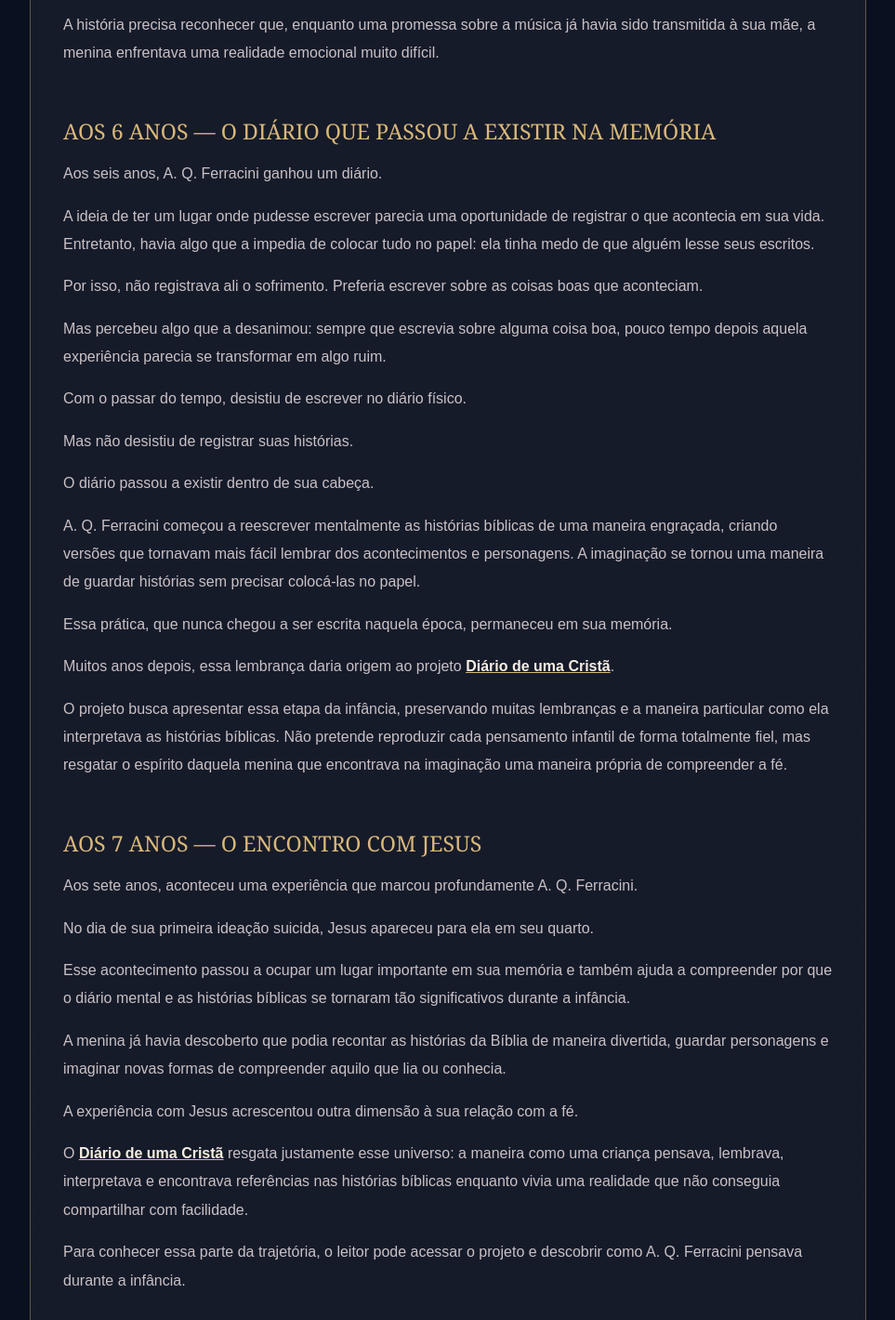
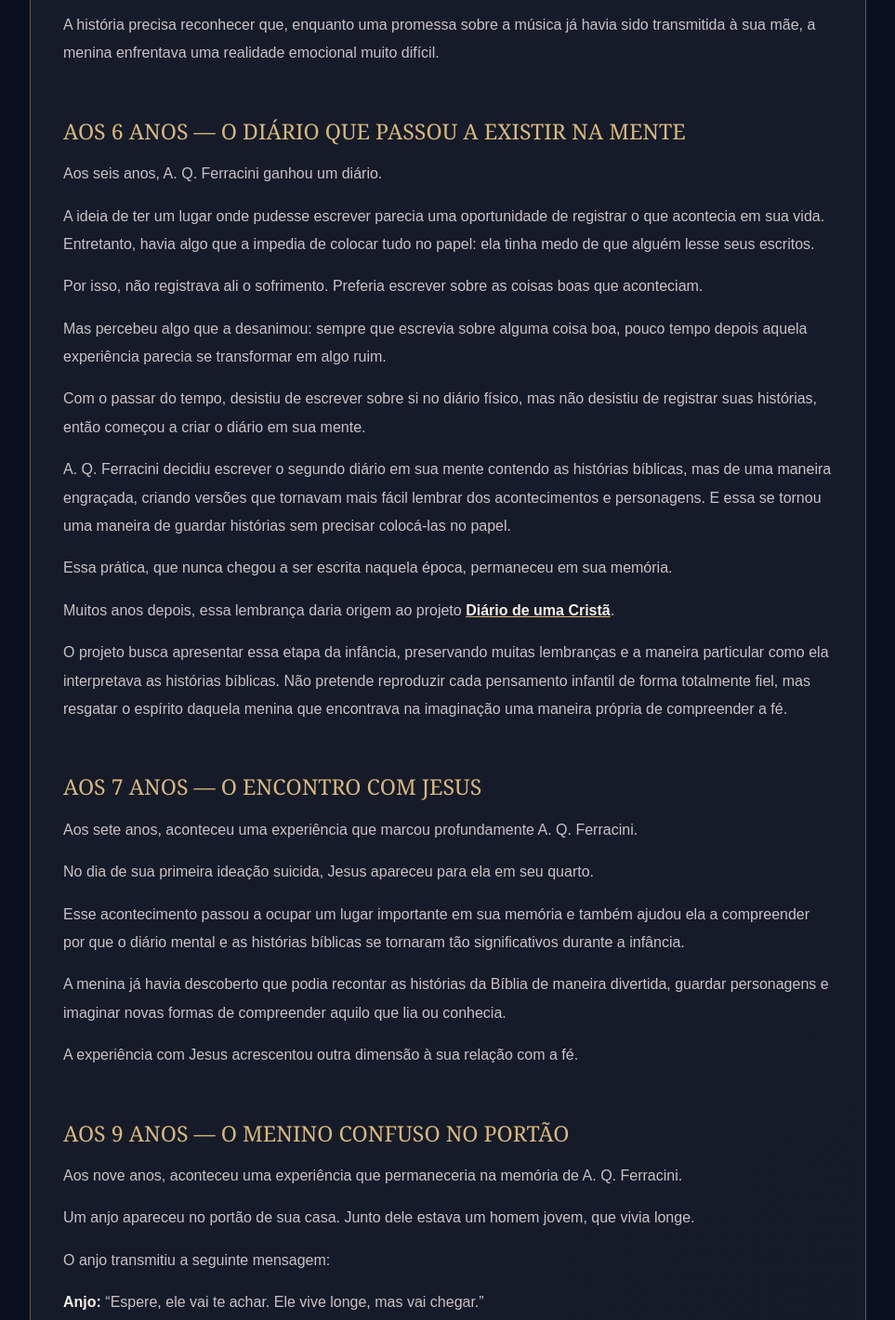
Before and after one commit to anaferracini/faithexpanse, a plain HTML site: page trajetoria.html in a window 1280 px wide. Shown: the part 1930-3350 px from the top of the page at 93% size, without its empty margins (158-1121 px from the left). Drawn offline with Linux system fonts and the light colour scheme.

Commit message:
Update trajetoria.html

```diff
--- a/trajetoria.html
+++ b/trajetoria.html
@@ -234,16 +234,14 @@
 <p>Mas esconder essa parte também seria apagar uma dimensão importante de sua trajetória.</p>
 <p>A história precisa reconhecer que, enquanto uma promessa sobre a música já havia sido transmitida à sua mãe, a menina enfrentava uma realidade emocional muito difícil.</p>
 
-<h2>AOS 6 ANOS — O DIÁRIO QUE PASSOU A EXISTIR NA MEMÓRIA</h2>
+<h2>AOS 6 ANOS — O DIÁRIO QUE PASSOU A EXISTIR NA MENTE</h2>
 
 <p>Aos seis anos, A. Q. Ferracini ganhou um diário.</p>
 <p>A ideia de ter um lugar onde pudesse escrever parecia uma oportunidade de registrar o que acontecia em sua vida. Entretanto, havia algo que a impedia de colocar tudo no papel: ela tinha medo de que alguém lesse seus escritos.</p>
 <p>Por isso, não registrava ali o sofrimento. Preferia escrever sobre as coisas boas que aconteciam.</p>
 <p>Mas percebeu algo que a desanimou: sempre que escrevia sobre alguma coisa boa, pouco tempo depois aquela experiência parecia se transformar em algo ruim.</p>
-<p>Com o passar do tempo, desistiu de escrever no diário físico.</p>
-<p>Mas não desistiu de registrar suas histórias.</p>
-<p>O diário passou a existir dentro de sua cabeça.</p>
-<p>A. Q. Ferracini começou a reescrever mentalmente as histórias bíblicas de uma maneira engraçada, criando versões que tornavam mais fácil lembrar dos acontecimentos e personagens. A imaginação se tornou uma maneira de guardar histórias sem precisar colocá-las no papel.</p>
+<p>Com o passar do tempo, desistiu de escrever sobre si no diário físico, mas não desistiu de registrar suas histórias, então começou a criar o diário em sua mente.</p>
+<p>A. Q. Ferracini decidiu escrever o segundo diário em sua mente contendo as histórias bíblicas, mas de uma maneira engraçada, criando versões que tornavam mais fácil lembrar dos acontecimentos e personagens. E essa se tornou uma maneira de guardar histórias sem precisar colocá-las no papel.</p>
 <p>Essa prática, que nunca chegou a ser escrita naquela época, permaneceu em sua memória.</p>
 <p>Muitos anos depois, essa lembrança daria origem ao projeto <a href="https://anaferracini.github.io/faithexpanse/diario.html" target="_blank" rel="noopener noreferrer"><strong>Diário de uma Cristã</strong></a>.</p>
 <p>O projeto busca apresentar essa etapa da infância, preservando muitas lembranças e a maneira particular como ela interpretava as histórias bíblicas. Não pretende reproduzir cada pensamento infantil de forma totalmente fiel, mas resgatar o espírito daquela menina que encontrava na imaginação uma maneira própria de compreender a fé.</p>
@@ -252,11 +250,9 @@
 
 <p>Aos sete anos, aconteceu uma experiência que marcou profundamente A. Q. Ferracini.</p>
 <p>No dia de sua primeira ideação suicida, Jesus apareceu para ela em seu quarto.</p>
-<p>Esse acontecimento passou a ocupar um lugar importante em sua memória e também ajuda a compreender por que o diário mental e as histórias bíblicas se tornaram tão significativos durante a infância.</p>
+<p>Esse acontecimento passou a ocupar um lugar importante em sua memória e também ajudou ela a compreender por que o diário mental e as histórias bíblicas se tornaram tão significativos durante a infância.</p>
 <p>A menina já havia descoberto que podia recontar as histórias da Bíblia de maneira divertida, guardar personagens e imaginar novas formas de compreender aquilo que lia ou conhecia.</p>
 <p>A experiência com Jesus acrescentou outra dimensão à sua relação com a fé.</p>
-<p>O <a href="https://anaferracini.github.io/faithexpanse/diario.html" target="_blank" rel="noopener noreferrer"><strong>Diário de uma Cristã</strong></a> resgata justamente esse universo: a maneira como uma criança pensava, lembrava, interpretava e encontrava referências nas histórias bíblicas enquanto vivia uma realidade que não conseguia compartilhar com facilidade.</p>
-<p>Para conhecer essa parte da trajetória, o leitor pode acessar o projeto e descobrir como A. Q. Ferracini pensava durante a infância.</p>
 
 <h2>AOS 9 ANOS — O MENINO CONFUSO NO PORTÃO</h2>
 
@@ -280,10 +276,11 @@
 <p>Entre os onze e os vinte e um anos, A. Q. Ferracini atravessou o período mais difícil de sua vida.</p>
 <p>O sofrimento físico e mental, que já havia começado na infância, tornou-se ainda mais intenso. Nessa segunda fase também houve ideação suicida e uma tentativa de suicídio.</p>
 <p>Foram anos de dificuldades profundas, que precisam ser tratados com seriedade e sem romantização. A história de A. Q. Ferracini não deve ser reduzida à dor, mas também não deve fingir que ela não existiu.</p>
+<p>Em breve, A. Q. Ferracini irá lançar o livro: A voz de uma estrela solitária, onde contará em detalhes sua trajetória de dor e propósitos.</p>
 <p>Durante esse período, ela cantava na igreja, mas não gostava de cantar. Não conseguia viver a música nem encontrar sentido naquilo que fazia.</p>
 <p>A música já fazia parte de sua vida, mas a promessa recebida por sua mãe aos três anos ainda não havia se tornado compreensível para ela.</p>
-<p>Era possível cantar sem entender o motivo de cantar.</p>
-<p>Ao mesmo tempo, A. Q. Ferracini começou a imaginar projetos que pudessem ajudar outras pessoas. Algumas ideias surgiram de necessidades que ela própria conhecia: aprender, viajar, compreender sentimentos, encontrar formas de enfrentar dificuldades e descobrir possibilidades mesmo quando os recursos pareciam inexistentes.</p>
+<p>Era possível cantar sem entender o motivo de cantar?</p>
+<p>Ao mesmo tempo, A. Q. Ferracini começou a juntar seus projetos, pois pensava que eles pudessem ajudar outras pessoas. Algumas ideias surgiram de necessidades que ela própria conhecia: aprender, viajar, compreender sentimentos, encontrar formas de enfrentar dificuldades e descobrir possibilidades mesmo quando os recursos pareciam inexistentes.</p>
 
 <h3>AOS 11 ANOS — A IDEIA DE UM JOGO PARA A VIDA</h3>
 
```
